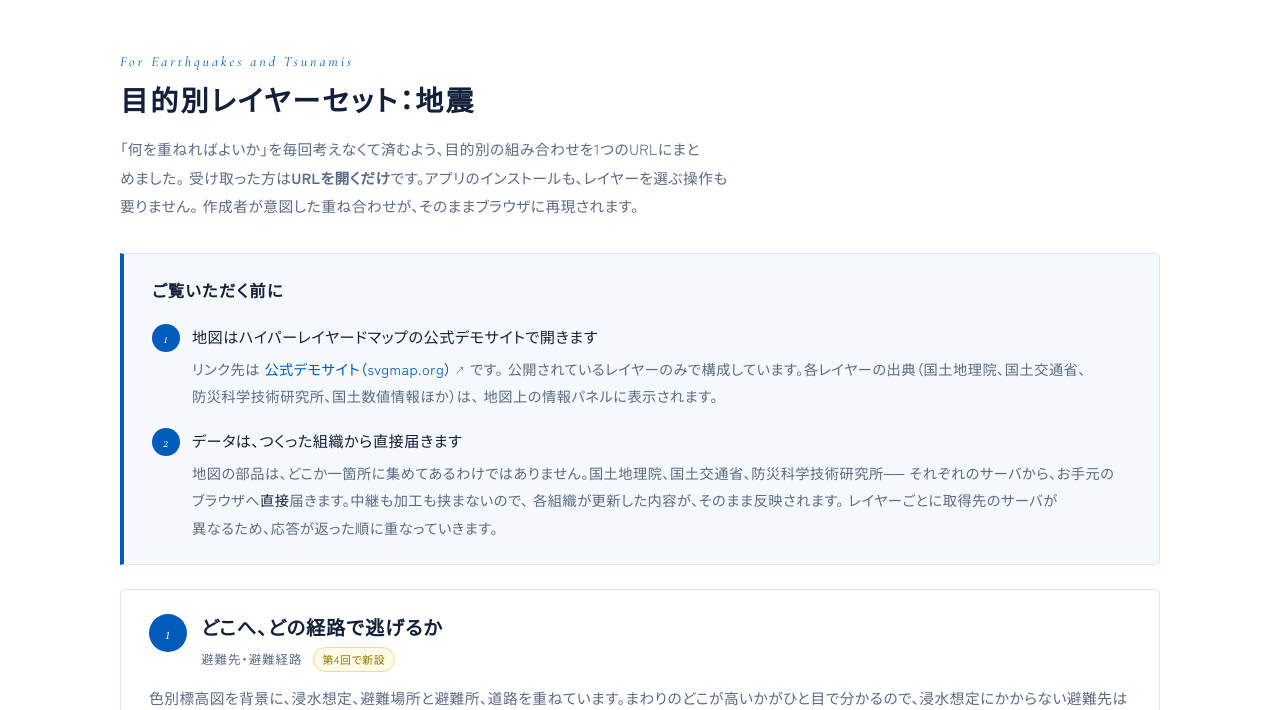
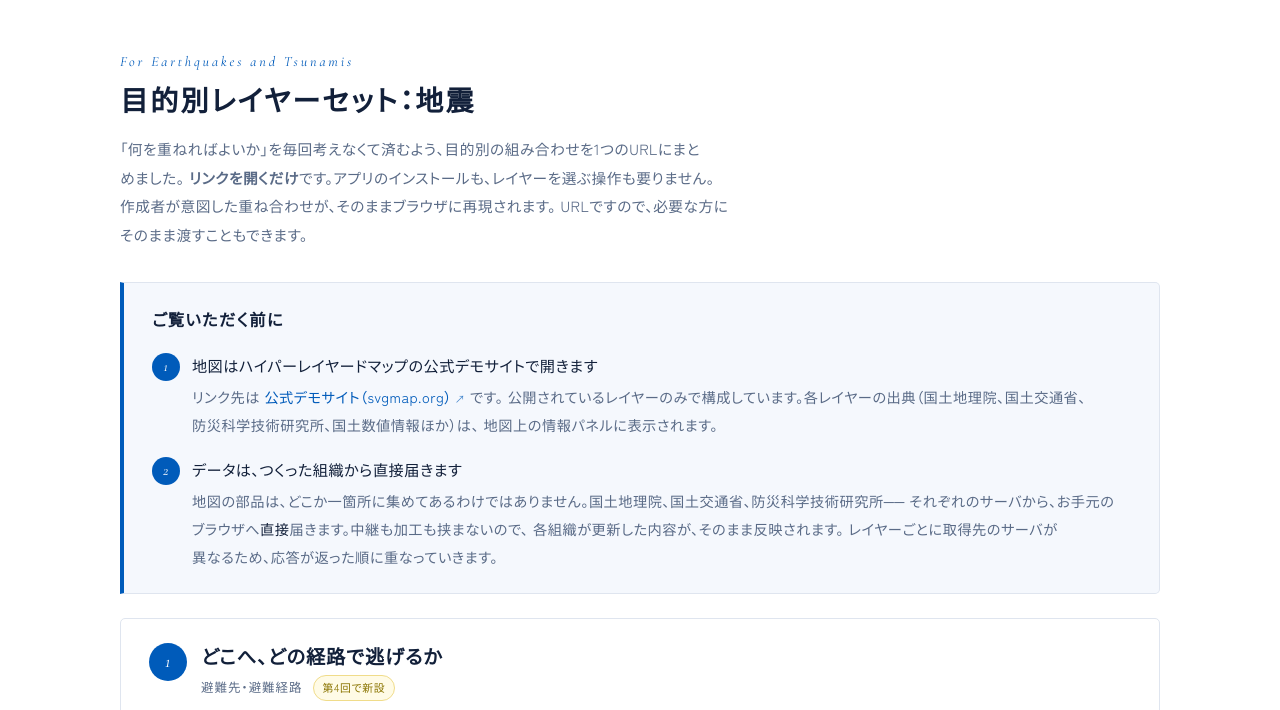
Before and after one commit to copernicus-tokyo/copernicus-tokyo.github.io, a plain HTML site: page layersets.html in a window 1280 px wide. Shown: the part 69-779 px from the top of the page. Drawn offline with nearby package versions, Linux system fonts and the light colour scheme; a web font is replaced by a local one.

Commit message:
レイヤーセットの冒頭から「受け取った方は」を外す
このページを見ている人は誰からも受け取っていない。サイトのリンクを自分で
開いているだけで、こちらからメール等で送りつけているわけでもない。
「受け取った方はURLを開くだけです」を「リンクを開くだけです」に改めた。

ただし1つのURLにまとめることの値打ちは人に渡せる点にあるので、
「URLですので、必要な方にそのまま渡すこともできます」を末尾に置き、
できることとして残した。

Co-Authored-By: Claude Opus 5 <noreply@anthropic.com>

```diff
--- a/layersets.html
+++ b/layersets.html
@@ -66,8 +66,9 @@
     <h1 class="sec__title">目的別レイヤーセット：地震</h1>
     <p class="sec__note">
       「何を重ねればよいか」を毎回考えなくて済むよう、目的別の組み合わせを1つのURLにまとめました。
-      受け取った方は<b>URLを開くだけ</b>です。アプリのインストールも、レイヤーを選ぶ操作も要りません。
+      <b>リンクを開くだけ</b>です。アプリのインストールも、レイヤーを選ぶ操作も要りません。
       作成者が意図した重ね合わせが、そのままブラウザに再現されます。
+      URLですので、必要な方にそのまま渡すこともできます。
     </p>
   </div>
 
```
